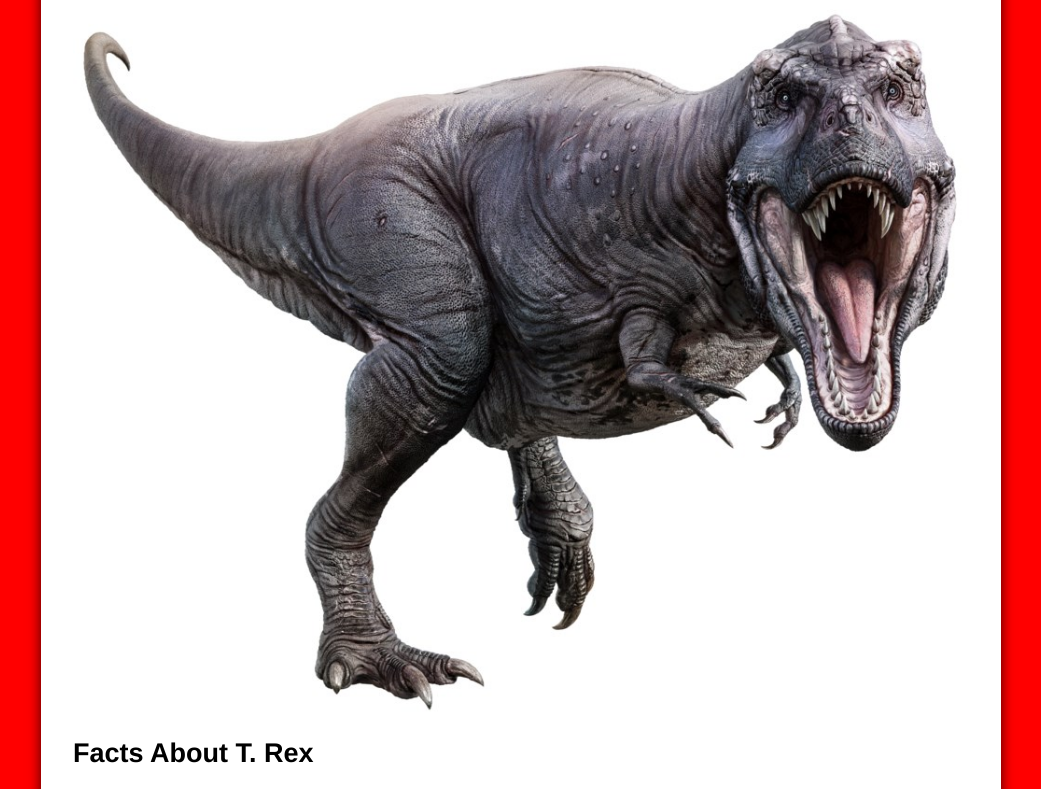
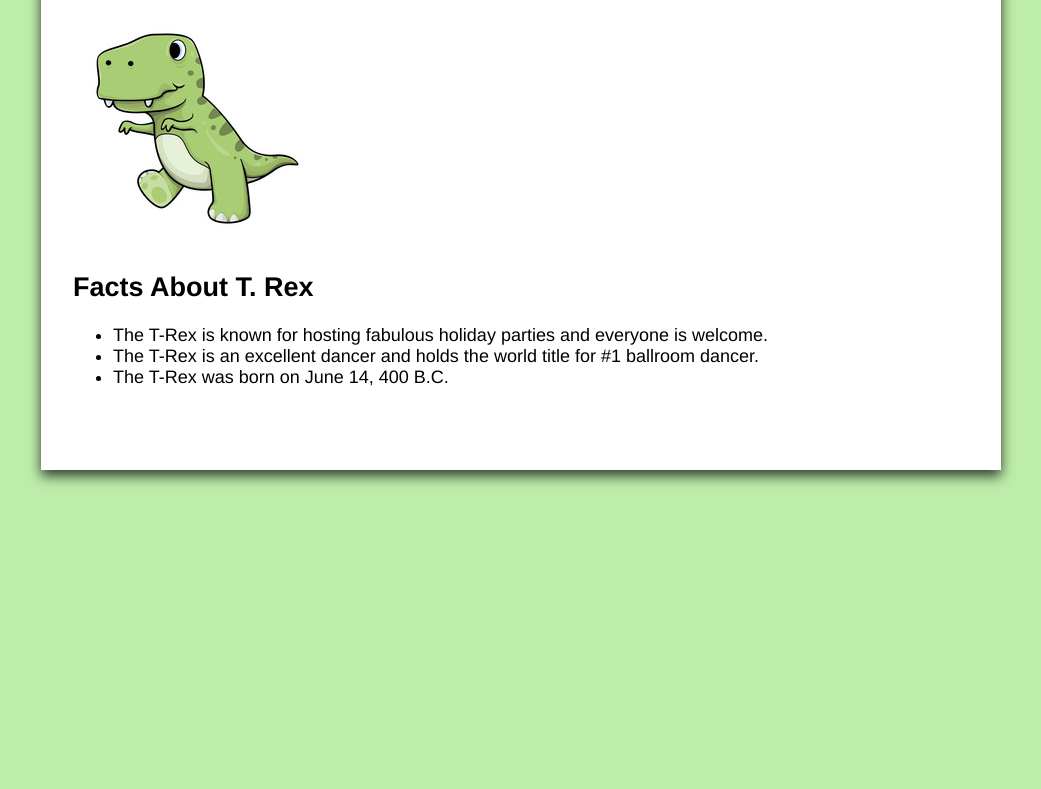
Before and after one commit to nic-gdes/10-2-basic-dom-manipulation-ashleygracemiles, a plain HTML site: page index.html in a window 1280 px wide. Shown: the part 153-942 px from the top of the page, without its empty margins (119-1160 px from the left). After the commit the page ends 816 px from the top, so only its background shows below. Drawn offline with Linux system fonts and the light colour scheme.

Commit message:
Assignment Completed

```diff
--- a/index.html
+++ b/index.html
@@ -1,10 +1,12 @@
 <html lang="en">
+
 <head>
     <meta charset="UTF-8">
     <meta name="viewport" content="width=device-width, initial-scale=1.0">
     <title>10.2 Basic DOM Manipulation</title>
     <link rel="stylesheet" href="./styles/style.css">
 </head>
+
 <body>
     <div class="container">
 
@@ -15,12 +17,18 @@
         <h2>Facts About T. Rex</h2>
 
         <ul id="facts">
-            <li class="fact-item">The T. rex roamed the planet during the late Cretaceous Period 65 million years ago, in what’s now the USA and Canada.</li>
-            <li class="fact-item">The name Tyrannosaurus rex comes from Greek and Latin words meaning ‘Tyrant Lizard King’.</li>
-            <li class="fact-item">These fearsome prehistoric creatures were carnivores, feasting on the flesh of the unfortunate animals they caught.</li>
-            <li class="fact-item">Equipped with a set of 50-60 banana-sized teeth, these expert eaters could rip almost 100kg of flesh off their victims in a single chomp!</li>
+            <li class="fact-item">The T. rex roamed the planet during the late Cretaceous Period 65 million years ago,
+                in what’s now the USA and Canada.</li>
+            <li class="fact-item">The name Tyrannosaurus rex comes from Greek and Latin words meaning ‘Tyrant Lizard
+                King’.</li>
+            <li class="fact-item">These fearsome prehistoric creatures were carnivores, feasting on the flesh of the
+                unfortunate animals they caught.</li>
+            <li class="fact-item">Equipped with a set of 50-60 banana-sized teeth, these expert eaters could rip almost
+                100kg of flesh off their victims in a single chomp!</li>
         </ul>
     </div>
 
+    <script src="script.js"></script>
 </body>
+
 </html>
--- a/script.js
+++ b/script.js
@@ -4,21 +4,43 @@
 
 // 2. Use querySelector to create a variable that contains the page's h1 title, and change the title using textContent into something a bit nicer.
 
+const pageTitle = document.querySelector('#page-title');
+pageTitle.textContent = "The Friendliest Dinosaur in the World"
+
 // 3. Use querySelector to create a variable that contains the dinosaur image, and change the src to "./images/cute-dino.jpeg" so he doesn't look so mean. You can change an item's src by just calling the src method (item.src = "new_src";)
 
+const dinoImage = document.querySelector('#dino-img');
+dinoImage.src = "./images/cute-dino.jpeg";
+
 // 4. Use querySelector to create a variable for the document body, and change the background color to something less harsh and intense.
+
+const bodyColor = document.querySelector('body');
+bodyColor.style.backgroundColor = "#BEEDAA";
 
 // 5. Modify the following array to add at least 3 facts about the T. Rex that aren't so frightening. They don't need to be real facts.
 
 let dinoFacts = [
-    "Fact 1",
-    "Fact 2",
-    "Fact 3"
+    "The T-Rex is known for hosting fabulous holiday parties and everyone is welcome.",
+    "The T-Rex is an excellent dancer and holds the world title for #1 ballroom dancer.",
+    "The T-Rex was born on June 14, 400 B.C."
 ]
 
 // 6. Replace the facts on the page with our new array of facts:
+
 // 6.1 First, use querySelector to create a variable for the list.
+
+const factsList = document.querySelector('#facts');
 
 // 6.2 Then, remove all of the current content by setting your list variable's innerHTML to a blank string (variable.innerHTML = "")
 
+factsList.innerHTML = "";
+
 // 6.3 Then loop through the dinoFacts array, and appendChild each fact to the list variable. Remember you can loop through an array by using array.length to get the total number of items in the array to end the loop;
+
+for (let i = 0; i < dinoFacts.length; i++) {
+    let currentFact = dinoFacts[i];
+    const newItem = document.createElement('li');
+    newItem.classList.add('fact-item');
+    newItem.textContent = currentFact;
+    factsList.appendChild(newItem);
+}
```
